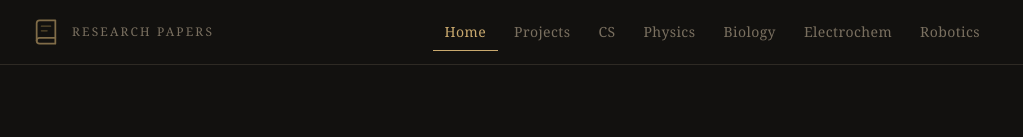
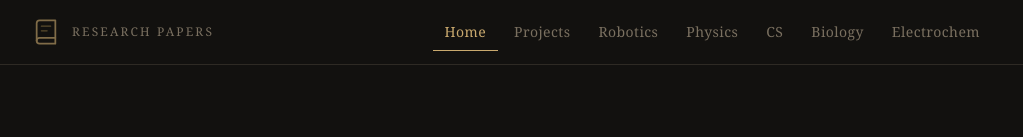
Before and after one commit to GitYeehaw/research-papers-site, a Next.js app: page / in a window 1280 px wide. Shown: the top 137 px of the page, without its empty margins (128-1151 px from the left). Built offline with nearby package versions, Linux system fonts and the light colour scheme.

Commit message:
Reorder nav: Robotics, Physics, CS, Biology, Electrochem

```diff
--- a/src/components/Navbar.tsx
+++ b/src/components/Navbar.tsx
@@ -7,11 +7,11 @@ import { useState } from "react";
 const NAV_ITEMS = [
   { href: "/", label: "Home" },
   { href: "/projects", label: "Projects" },
+  { href: "/robotics", label: "Robotics" },
+  { href: "/physics", label: "Physics" },
   { href: "/cs", label: "CS" },
-  { href: "/physics", label: "Physics" },
   { href: "/biology", label: "Biology" },
   { href: "/electrochem", label: "Electrochem" },
-  { href: "/robotics", label: "Robotics" },
 ];
 
 export default function Navbar() {
```
